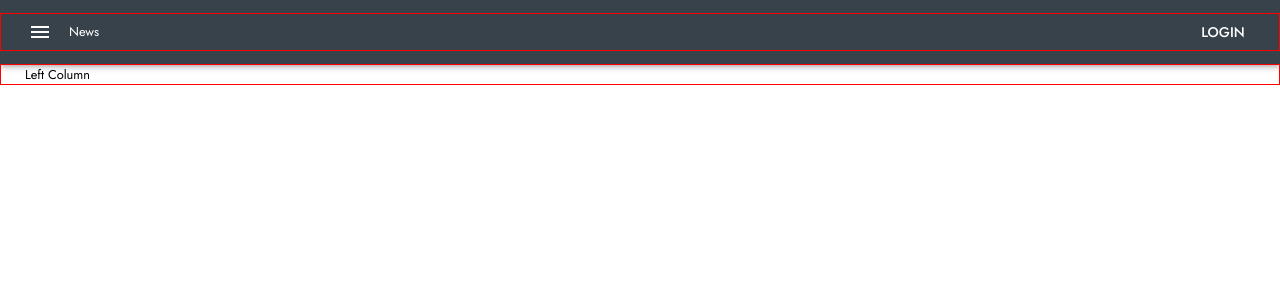
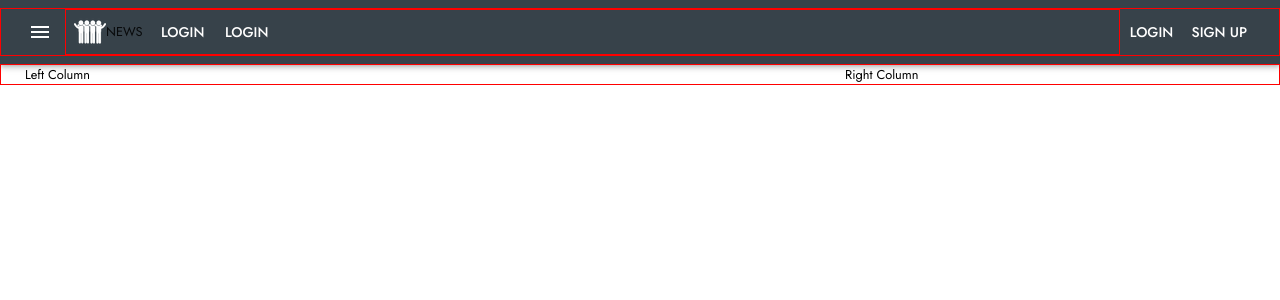
Before and after one commit to gkranasinghe/automobiles, a React (Create React App) app: page / in a window 1280 px wide. Shown: the top 300 px of the page. Built offline with nearby package versions, Linux system fonts and the light colour scheme.

Commit message:
headerdone

```diff
--- a/src/features/event/EventDashBoard/EventDashboard.jsx
+++ b/src/features/event/EventDashBoard/EventDashboard.jsx
@@ -6,7 +6,15 @@ class EventDashboard extends Component {
     return (
       <>
         <Container maxWidth='lg'>
-          <Typography>Left Column</Typography>
+          <Grid container>
+            <Grid xs={8}>
+              {' '}
+              <Typography>Left Column</Typography>
+            </Grid>
+            <Grid xs={4}>
+              <Typography>Right Column</Typography>
+            </Grid>
+          </Grid>
         </Container>
       </>
     );
--- a/src/features/nav/NavBar/NavBar.jsx
+++ b/src/features/nav/NavBar/NavBar.jsx
@@ -9,6 +9,7 @@ import {
   makeStyles,
   Container,
   CssBaseline,
+  Hidden,
 } from '@material-ui/core';
 import MenuIcon from '@material-ui/icons/Menu';
 import logo from '../../../assets/images/rsz_logo.png';
@@ -24,6 +25,11 @@ const useHeaderStyles = makeStyles((theme) => ({
   },
   logo: {
     '&:img': { height: '32px', width: '32px', marginTop: '-4px' },
+    [theme.breakpoints.down(1360)]: {
+      marginLeft: '40px',
+    },
+    flexGrow: 1,
+    border: '1px red solid',
   },
   menuButton: {
     position: 'absolute',
@@ -33,18 +39,16 @@ const useHeaderStyles = makeStyles((theme) => ({
     marginLeft: theme.spacing(2),
   },
   title: {
-    flexGrow: 1,
+    //
     padding: theme.spacing(0.5),
     display: 'block',
     verticalAlign: 'center',
     whiteSpace: 'noWrap',
     // border: '1px red solid',
-    [theme.breakpoints.down(1360)]: {
-      marginLeft: '40px',
-    },
   },
   loginButton: {
     margin: `${theme.spacing(0)} ${theme.spacing(0.5)}`,
+    whiteSpace: 'noWrap',
   },
 }));
 
@@ -63,11 +67,44 @@ const NavBar = () => {
             <MenuIcon />
           </IconButton>
           <Container maxWidth='lg'>
-            <Grid container alignItems='center' justify='center'>
-              <Typography className={headerStyles.title}>News</Typography>
-              <Button color='inherit' className={headerStyles.loginButton}>
-                Login
-              </Button>
+            <Grid
+              container
+              alignItems='center'
+              justify='space-between'
+              wrap='nowrap'
+            >
+              <Grid item className={headerStyles.logo}>
+                <Grid container wrap='nowrap'>
+                  <Button>
+                    <img src={logo} alt='logo' /> <Typography>News</Typography>
+                  </Button>
+                  <Hidden xsDown>
+                    <Button
+                      color='inherit'
+                      className={headerStyles.loginButton}
+                    >
+                      Login
+                    </Button>
+                    <Button
+                      color='inherit'
+                      className={headerStyles.loginButton}
+                    >
+                      Login
+                    </Button>
+                  </Hidden>
+                </Grid>
+              </Grid>
+
+              <Grid item>
+                <Grid container wrap='nowrap'>
+                  <Button color='inherit' className={headerStyles.loginButton}>
+                    Login
+                  </Button>
+                  <Button color='inherit' className={headerStyles.loginButton}>
+                    Sign up
+                  </Button>
+                </Grid>
+              </Grid>
             </Grid>
           </Container>
         </Toolbar>
```
